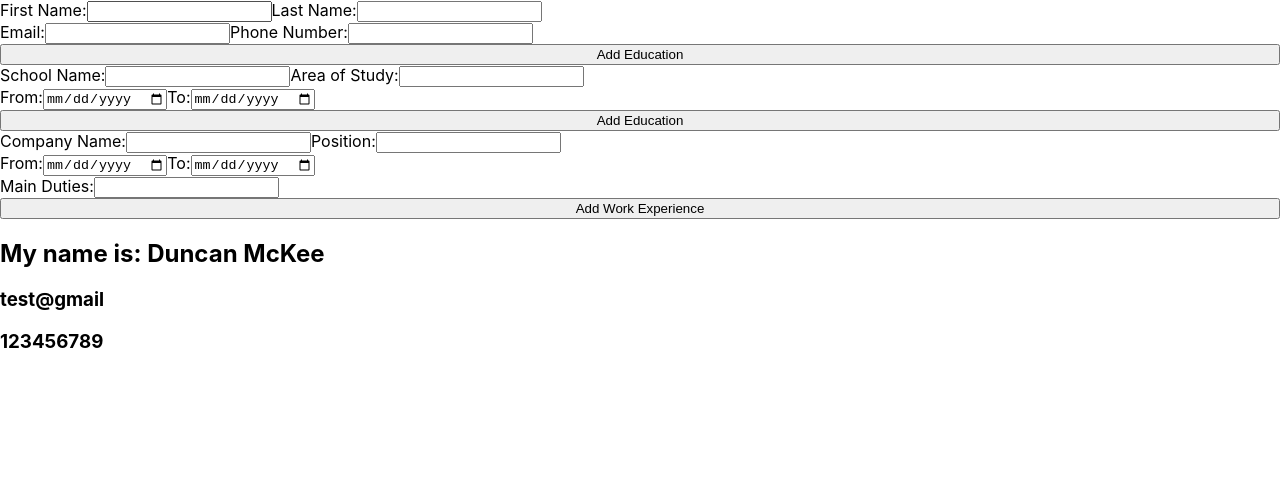
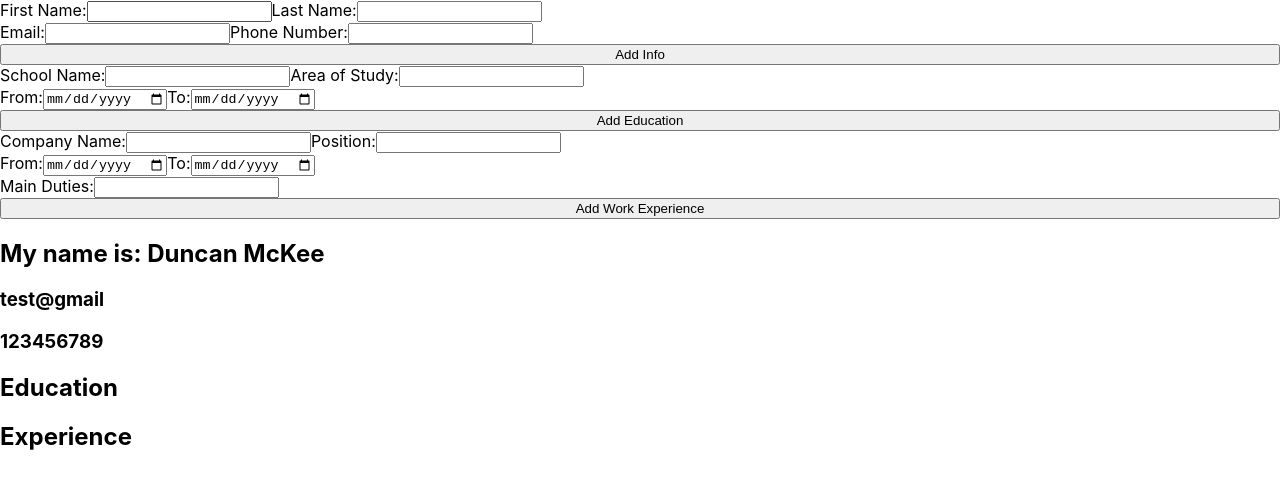
Before and after one commit to duncan-io/cv-application, a React (Create React App) app: page / in a window 1280 px wide. Shown: the top 488 px of the page. Built offline with nearby package versions, Linux system fonts and the light colour scheme.

Commit message:
Functionality for editing and adding information to CV works

```diff
--- a/src/App.js
+++ b/src/App.js
@@ -1,11 +1,10 @@
 import React, { Component } from "react";
 import EducationDisplay from "./components/EducationDisplay";
-import EducationSubmission from "./components/EducationalInfo";
 import ExperienceDisplay from "./components/ExperienceDisplay";
-import ExperienceSubmission from "./components/ExperienceInfo";
 import GeneralDisplay from "./components/GeneralDisplay";
-import GeneralInfoSubmission from "./components/GeneralInfo";
 import "./styles/App.css";
+
+let i = 0
 
 class App extends Component {
   constructor() {
@@ -15,8 +14,9 @@ class App extends Component {
       edObj: {
         schoolName: "",
         areaOfStudy: "",
-      yearStarted: "",
-      yearEnded: "",
+        dateStarted: "",
+        dateEnded: "",
+        key: i,
       },
       education: [],
       exObj: {
@@ -24,72 +24,76 @@ class App extends Component {
         title: "",
         dateStarted: "",
         dateEnded: "",
+        mainDuties:"",
       },
       experience: [],
       general: {
         firstName: "Duncan",
         lastName: "McKee",
         email: "test@gmail",
-        phone: "123456789",
+        phoneNumber: "123456789",
       },
     };
-
   }
 
+  //this is the ticket, try and get this to change the general.[value] state.
 
-  addEducation = (edName, edStudy, edStarted, edEnded) => {
+
+
+  generalChange = (e) => {
+     let general = {...this.state.general};
+     let newName = e.target.name;
+
+     let newValue = e.target.value;
+     general[newName] = newValue;
+     this.setState({general})
+    };
+
+    educationChange = (e) => {
+      let edObj = {...this.state.edObj};
+      let newName = e.target.name;
+
+      let newValue = e.target.value;
+      edObj[newName] = newValue;
+      this.setState({edObj})
+     };
+
+     educationSubmit = (e) => {
       this.setState({
-      edObj:{
-      schoolName: edName,
-      areaOfStudy: edStudy,
-      yearStarted: edStarted,
-      yearEnded: edEnded,
-      }
-    })
-    this.setState({
-      education:this.state.education.concat(this.state.edObj)
-    })
-
-    this.setState({
+        education: this.state.education.concat(this.state.edObj),
         edObj: {
           schoolName: "",
           areaOfStudy: "",
-        yearStarted: "",
-        yearEnded: "",
+          dateStarted: "",
+          dateEnded: "",
+          key: i++
         }
       })
      }
 
-addExperience = (exName, exTitle, exDateStarted,exDateEnded) => {
+     experienceChange = (e) => {
+      let exObj = {...this.state.exObj};
+      let newName = e.target.name;
+
+      let newValue = e.target.value;
+      exObj[newName] = newValue;
+      this.setState({exObj})
+     };
+
+     experienceSubmit = (e) => {
       this.setState({
-      exObj:{
-        companyName: exName,
-        title: exTitle,
-        dateStarted: exDateStarted,
-        dateEnded: exDateEnded
-      }});
-    this.setState({
-      experience: this.state.experience.concat(this.setState.exObj)
-    });
-    this.setState({
-      exObj:{
+        experience: this.state.education.concat(this.state.exObj),
+        exObj: {
           companyName: "",
           title: "",
           dateStarted: "",
-        dateEnded: ""
-      }});
+          dateEnded: "",
+          mainDuties:"",
+        }
+      })
      }
 
 
-
-  // generalChange = (e) => {
-  //   this.setState({
-  //     firstName: e.target.value,
-  //     lastName:e.target.value,
-  //     email: e.target.value,
-  //     phone: e.target.value,
-  //   })
-  // }
 
   // generalSubmission = (e) =>{
   //   e.preventDefault();
@@ -100,24 +104,105 @@ addExperience = (exName, exTitle, exDateStarted,exDateEnded) => {
   // addEducation={this.addEducation().bind(this)}
   // addExperience = {this.addExperience().bind(this)}
 
-
-
   render() {
     const { education, experience, general } = this.state;
     return (
       <div>
-        <GeneralInfoSubmission></GeneralInfoSubmission>
-        <EducationSubmission ></EducationSubmission>
-        <ExperienceSubmission ></ExperienceSubmission>
+        <div>
+          <form className="generalInfo submissionForm">
+            <div className="fieldContainer">
+              <div className="field">
+                <label htmlFor="firstName">First Name:</label>
+                <input onChange={this.generalChange}type="text" id="firstName" name="firstName"></input>
+              </div>
+              <div className="field">
+                <label htmlFor="lastName">Last Name:</label>
+                <input type="text" id="lastName" onChange={this.generalChange} name="lastName"></input>
+              </div>
+            </div>
+            <div className="fieldContainer">
+              <div className="field">
+                <label htmlFor="email">Email:</label>
+                <input type="text" id="email" name="email" onChange={this.generalChange}></input>
+              </div>
+              <div className="field">
+                <label htmlFor="phoneNumber">Phone Number:</label>
+                <input
+                  type="number"
+                  id="phoneNumber"
+                  name="phoneNumber"
+                  onChange={this.generalChange}
+                ></input>
+              </div>
+            </div>
+            <button onClick={this.generalChange} type="button" >Add Info</button>
+          </form>
+        </div>
+        <div>
+          <form className="education submissionForm">
+            <div className="fieldContainer">
+              <div className="field">
+                <label htmlFor="schoolName">School Name:</label>
+                <input type="text" id="schoolName" name="schoolName" onChange = {this.educationChange}></input>
+              </div>
+              <div className="field">
+                <label htmlFor="areaOfStudy">Area of Study:</label>
+                <input type="text" id="areaOfStudy" name="areaOfStudy" onChange = {this.educationChange}></input>
+              </div>
+            </div>
+            <div className="fieldContainer">
+              <div className="field">
+                <label htmlFor="dateStarted">From:</label>
+                <input type="date" id="dateStarted" name="dateStarted" onChange = {this.educationChange}></input>
+              </div>
+              <div className="field">
+                <label htmlFor="dateEnded">To:</label>
+                <input type="date" id="dateEnded" name="dateEnded" onChange = {this.educationChange}></input>
+              </div>
+            </div>
+            <button type="button" onClick={this.educationSubmit}>Add Education</button>
+          </form>
+        </div>
+        <div>
+          <form className="experience submissionForm">
+            <div className="fieldContainer">
+              <div className="field">
+                <label htmlFor="companyName">Company Name:</label>
+                <input type="text" id="companyName" name="companyName" onChange={this.experienceChange}></input>
+              </div>
+              <div className="field">
+                <label htmlFor="positionTitle">Position:</label>
+                <input type="text" id="positionTitle" name="positionTitle" onChange={this.experienceChange}></input>
+              </div>
+            </div>
+            <div className="fieldContainer">
+              <div className="field">
+                <label htmlFor="dateStarted">From:</label>
+                <input type="date" id="dateStarted" name="dateStarted" onChange={this.experienceChange}></input>
+              </div>
+              <div className="field">
+                <label htmlFor="dateEnded">To:</label>
+                <input type="date" id="dateEnded" name="dateEnded" onChange={this.experienceChange}></input>
+              </div>
+            </div>
+            <div className="fieldContainer">
+              <div className="field">
+                <label htmlFor="mainDuties">Main Duties:</label>
+                <input type="textArea" id="mainDuties" name="mainDuties" onChange={this.experienceChange}></input>
+              </div>
+            </div>
+            <button type="button" onClick={this.experienceSubmit}>Add Work Experience</button>
+          </form>
+        </div>
         <GeneralDisplay
           firstName={general.firstName}
           lastName={general.lastName}
           email={general.email}
-          phone={general.phone}
+          phone={general.phoneNumber}
         />
-
+        <h2>Education</h2>
         <EducationDisplay education={education} />
-
+        <h2>Experience</h2>
         <ExperienceDisplay experience={experience} />
       </div>
     );
--- a/src/components/ExperienceDisplay.js
+++ b/src/components/ExperienceDisplay.js
@@ -15,6 +15,7 @@ const ExperienceDisplay = (props) => {
                 <h3>{item.dateStarted}</h3>
                 <h3>{item.dateEnded}</h3>
               </div>
+              <p>{item.mainDuties}</p>
             </li>
           );
         })}
--- a/src/components/GeneralInfo.js
+++ b/src/components/GeneralInfo.js
@@ -1,7 +1,7 @@
 import React from "react";
 
 const GeneralInfoSubmission = (props) => {
-
+    const {generalChange} = props;
 
     return(
         <div>
@@ -23,10 +23,16 @@ const GeneralInfoSubmission = (props) => {
                 </div>
                 <div className="field">
                     <label htmlFor="phoneNumber">Phone Number:</label>
-                    <input type="number" id="phoneNumber"></input>
+                    <input type="number" id="phoneNumber" name="phoneNumber"></input>
                 </div>
                 </div>
-                <button>Add Education</button>
+                <button onClick={
+                    generalChange({
+                    firstName: "firstName".valueOf,
+                    lastName: "lastName".valueOf,
+                    email: "email".valueOf,
+                    phone: "phoneNumber".valueOf,
+                })}>Add Info</button>
             </form>
 
 
```
Lines whose indentation alone changed are shown as unchanged.
